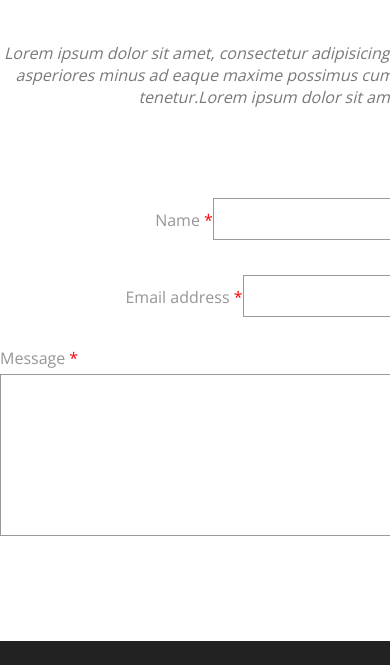
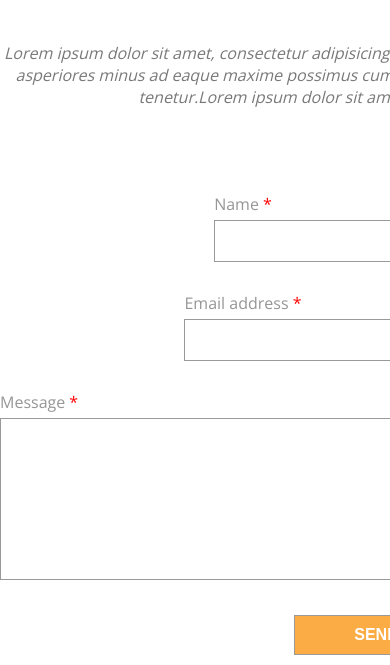
Before and after one commit to knopa-boom/MYCOMPANY, a plain HTML site: page index.html in a window 390 px wide. Shown: the part 7898-8563 px from the top of the page. Drawn offline with nearby package versions, Linux system fonts and the light colour scheme.

Commit message:
second commit

```diff
--- a/css/main.css
+++ b/css/main.css
@@ -471,19 +471,6 @@ footer {
     opacity: 0.6;
 }
 
-
-
-
-
-
-
-
-
-
-
-
-
-
 /* Медиа-запросы */
 @media screen and (max-width: 1200px) {
     nav {
@@ -618,4 +605,16 @@ footer {
         margin-right: 0;
         nav-left: 23px;
     }
+
+    @media screen and (max-width: 426px) {
+    .button__block {
+        justify-content: center;
+    }
+    input:first-of-type {
+        margin-right: 0;
+    }
+    input {
+        width: 90%;
+    }
 }
+}
```
